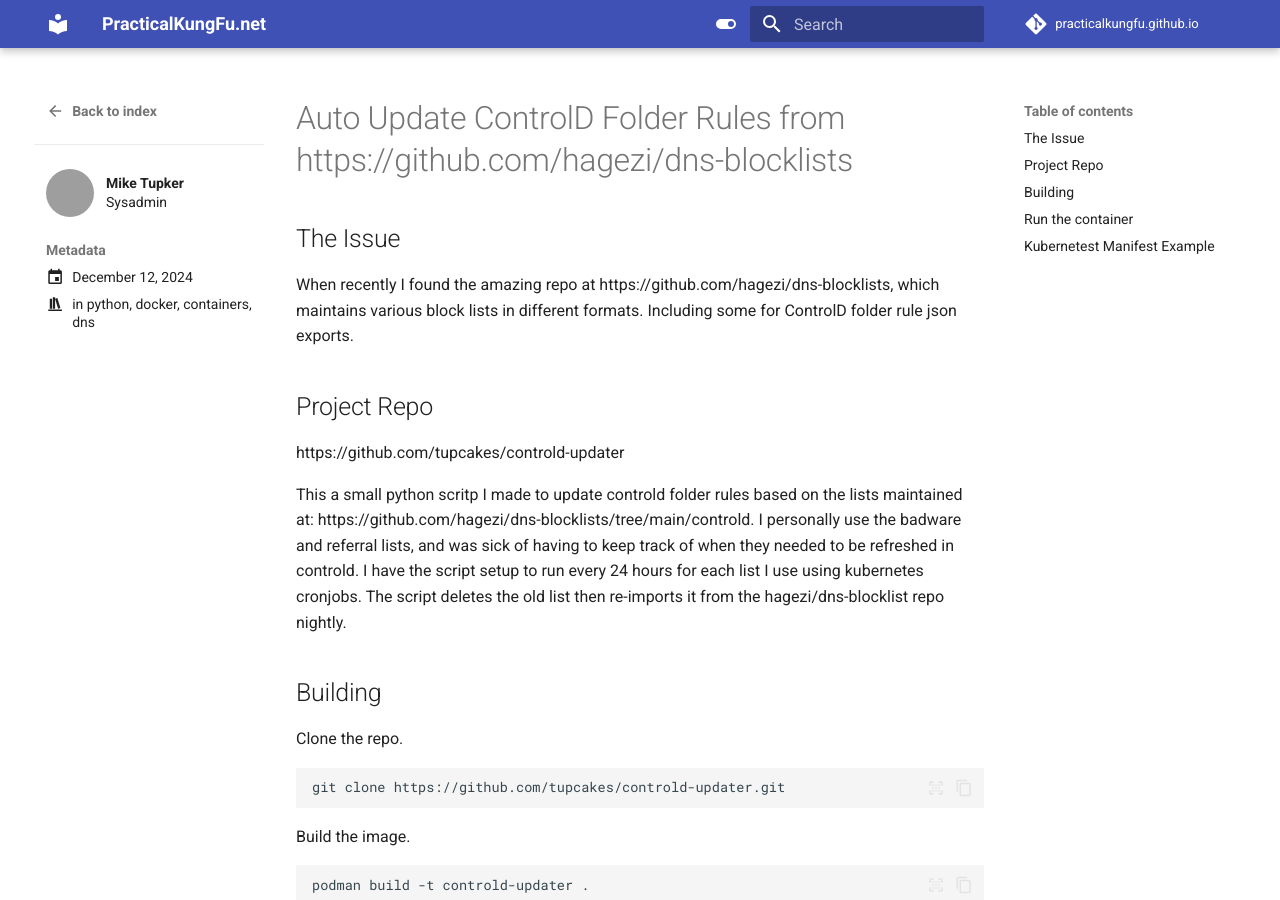
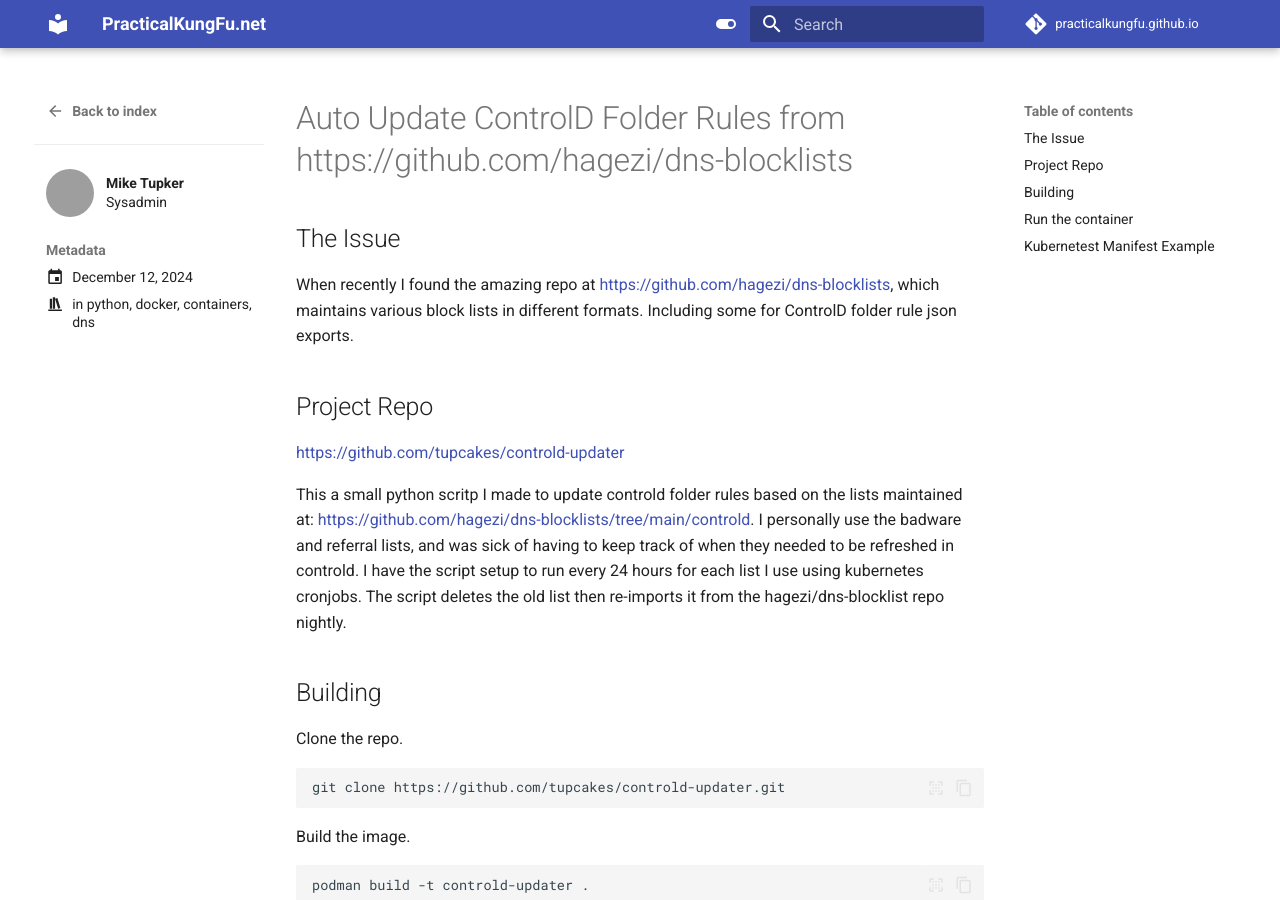
Before and after one commit to PracticalKungFu/practicalkungfu.github.io, an MkDocs documentation site: the page built from docs/posts/2024-12-12-controld-updater.md, in a window 1280 px wide and 900 px high. Built offline with MkDocs 1.6.1 and Material for MkDocs 9.7.7, drawn with Linux system fonts in a browser that asks for light colours; comment, search, counter and statistics services are not loaded; some of the changed lines change nothing that is shown; grey boxes are pictures that could not be loaded.

Commit message:
fixed urls

```diff
--- a/docs/posts/2024-12-12-controld-updater.md
+++ b/docs/posts/2024-12-12-controld-updater.md
@@ -15,14 +15,14 @@
 # Auto Update ControlD Folder Rules from https://github.com/hagezi/dns-blocklists
 
 ## The Issue
-When recently I found the amazing repo at https://github.com/hagezi/dns-blocklists, which maintains various block lists in different formats. Including some for ControlD folder rule json exports.
+When recently I found the amazing repo at [https://github.com/hagezi/dns-blocklists](https://github.com/hagezi/dns-blocklists), which maintains various block lists in different formats. Including some for ControlD folder rule json exports.
 
 ## Project Repo
-https://github.com/tupcakes/controld-updater
+[https://github.com/tupcakes/controld-updater](https://github.com/tupcakes/controld-updater)
 
 <!-- more -->
 
-This a small python scritp I made to update controld folder rules based on the lists maintained at: https://github.com/hagezi/dns-blocklists/tree/main/controld. I personally use the badware and referral lists, and was sick of having to keep track of when they needed to be refreshed in controld. I have the script setup to run every 24 hours for each list I use using kubernetes cronjobs. The script deletes the old list then re-imports it from the hagezi/dns-blocklist repo nightly.
+This a small python scritp I made to update controld folder rules based on the lists maintained at: [https://github.com/hagezi/dns-blocklists/tree/main/controld](https://github.com/hagezi/dns-blocklists/tree/main/controld). I personally use the badware and referral lists, and was sick of having to keep track of when they needed to be refreshed in controld. I have the script setup to run every 24 hours for each list I use using kubernetes cronjobs. The script deletes the old list then re-imports it from the hagezi/dns-blocklist repo nightly.
 
 
 ## Building
```
